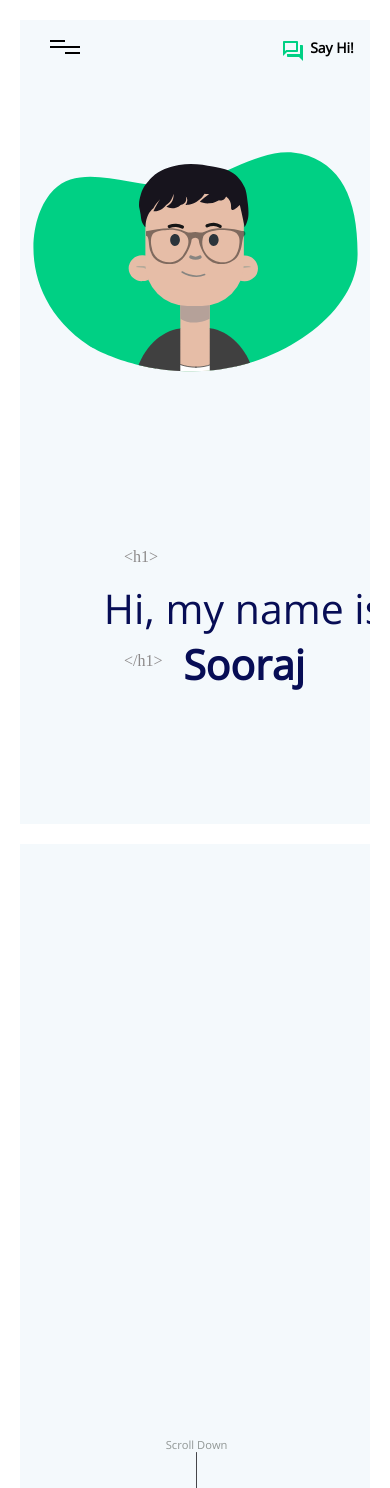
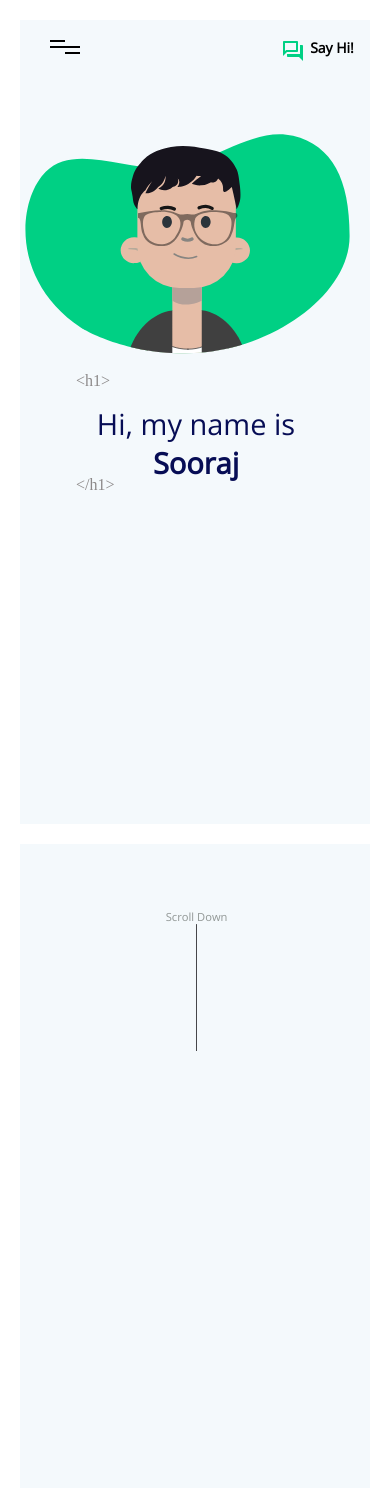
Before and after one commit to SoorajM143/personalwebsite-v2, a React (Create React App) app: page / in a window 390 px wide. Shown: the top 1488 px of the page. Built offline with nearby package versions, Linux system fonts and the light colour scheme; a web font is replaced by a local one.

Commit message:
css fix for responsivness

```diff
--- a/src/styles/MainPageHeader.css
+++ b/src/styles/MainPageHeader.css
@@ -146,62 +146,77 @@
 }
 @media screen and (max-width: 512px) {
   .headerText {
-    top: 27rem;
-    text-align: center;
-    left: 2rem;
+    top: 24rem !important;
+    text-align: center !important;
+    left: 2rem !important;
   }
   .headerText > h1 {
-    width: 18rem;
-    font-size: 29px;
+    width: 18rem !important;
+    font-size: 29px !important;
   }
   .headerText::after {
-    top: 4.5rem;
-    left: 1.5rem;
-    font-size: 1rem;
+    top: 4.5rem !important;
+    left: 1.5rem !important;
+    font-size: 1rem !important;
   }
   .headerText::before {
-    font-size: 1rem;
-    left: 1.5rem;
+    font-size: 1rem !important;
+    left: 1.5rem !important;
   }
   .headerText p {
     display: none;
   }
-  .headerText p::after {
-    top: 4rem;
-    font-size: 1rem;
-  }
-  .headerText p::before {
-    font-size: 1rem;
-  }
   .avatar {
-    left: -10.5rem;
+    left: -9.5rem !important;
   }
   .avatar svg {
-    height: 18rem;
+    height: 18rem !important;
   }
   .headerText br {
     display: none;
   }
   .scroll-animation-main {
-    bottom: 18rem;
-    left: 0.1rem;
-    font-size: 0.7rem;
+    bottom: 51rem !important;
+    left: 0.1rem !important;
+    font-size: 0.7rem !important;
   }
   .vertical_line-main {
-    height: 115px;
+    height: 125px !important;
   }
 }
 @media screen and (max-width: 1000px) {
+  .main-page-section {
+    display: block;
+  }
   .headerText {
-    top: 35rem;
+    top: 44rem;
     text-align: center;
-    left: 5rem;
+    left: 17rem;
+  }
+  .headerText::before {
+    font-size: 2rem;
+  }
+  .headerText::after {
+    font-size: 2rem;
+    top: 9.5rem;
   }
   .headerText > h1 {
-    width: 18rem;
-    font-size: 41px;
+    width: 22rem;
+    font-size: 47px;
   }
   .headerText p {
     display: none;
   }
+  .avatar {
+    top: 0rem;
+    left: 7rem;
+  }
+  .scroll-animation-main {
+    bottom: 100rem;
+    left: 0.1rem;
+    font-size: 1.5rem;
+  }
+  .vertical_line-main {
+    height: 20rem;
+  }
 }/*# sourceMappingURL=MainPageHeader.css.map */
--- a/src/styles/MainPageHeader.scss
+++ b/src/styles/MainPageHeader.scss
@@ -122,46 +122,37 @@
 
 @media screen and (max-width: 512px){
     .headerText {
-       top: 27rem;
-       text-align: center;
-       left: 2rem;
+       top: 24rem !important;
+       text-align: center !important;
+       left: 2rem !important;
     }
 
     .headerText  > h1 {
-        width: 18rem;
-        font-size: 29px;
+        width: 18rem !important;
+        font-size: 29px !important;
     }
 
     .headerText::after{
-        top: 4.5rem;
-        left: 1.5rem;
-        font-size: 1rem;
+        top: 4.5rem !important;
+        left: 1.5rem !important;
+        font-size: 1rem !important;
     }
 
     .headerText::before{
-        font-size: 1rem;
-        left: 1.5rem;
+        font-size: 1rem !important;
+        left: 1.5rem !important;
     }
 
     .headerText p {
         display: none;
     }
 
-    .headerText p::after{
-        top: 4rem;
-        font-size: 1rem;
-    }
-
-    .headerText p::before{
-        font-size: 1rem;
-    }
-
     .avatar{
-        left: -10.5rem;
+        left: -9.5rem !important;
     }
 
     .avatar svg {
-        height: 18rem;
+        height: 18rem !important;
     }
 
     .headerText br {
@@ -169,30 +160,58 @@
     }
 
     .scroll-animation-main{
-        bottom: 18rem;
-        left: 0.1rem;
-        font-size: 0.7rem;
+        bottom: 51rem !important;
+        left: 0.1rem !important;
+        font-size: 0.7rem !important;
     }
 
     .vertical_line-main{
-        height: 115px;
+        height: 125px !important;
     }
 }
 
 @media screen and (max-width: 1000px){
 
+    .main-page-section{
+        display: block;
+    }
+
     .headerText {
-        top:35rem;
+        top:44rem;
         text-align: center;
-        left: 5rem;
+        left: 17rem;
+     }
+
+     .headerText::before{
+        font-size: 2rem;;
+     }
+
+     .headerText::after{
+        font-size: 2rem;
+        top: 9.5rem;
      }
 
      .headerText  > h1 {
-        width: 18rem;
-        font-size: 41px;
+        width: 22rem;
+        font-size: 47px;
     }
 
     .headerText p {
         display: none;
     }
+
+    .avatar{
+        top: 0rem;
+        left: 7rem;
+    }
+
+    .scroll-animation-main{
+        bottom: 100rem;
+        left: 0.1rem;
+        font-size: 1.5rem;
+    }
+
+    .vertical_line-main{
+        height: 20rem;
+    }
 }
```
Also changed, not shown: 1 other file (tests, documents, lock files or other folders).
